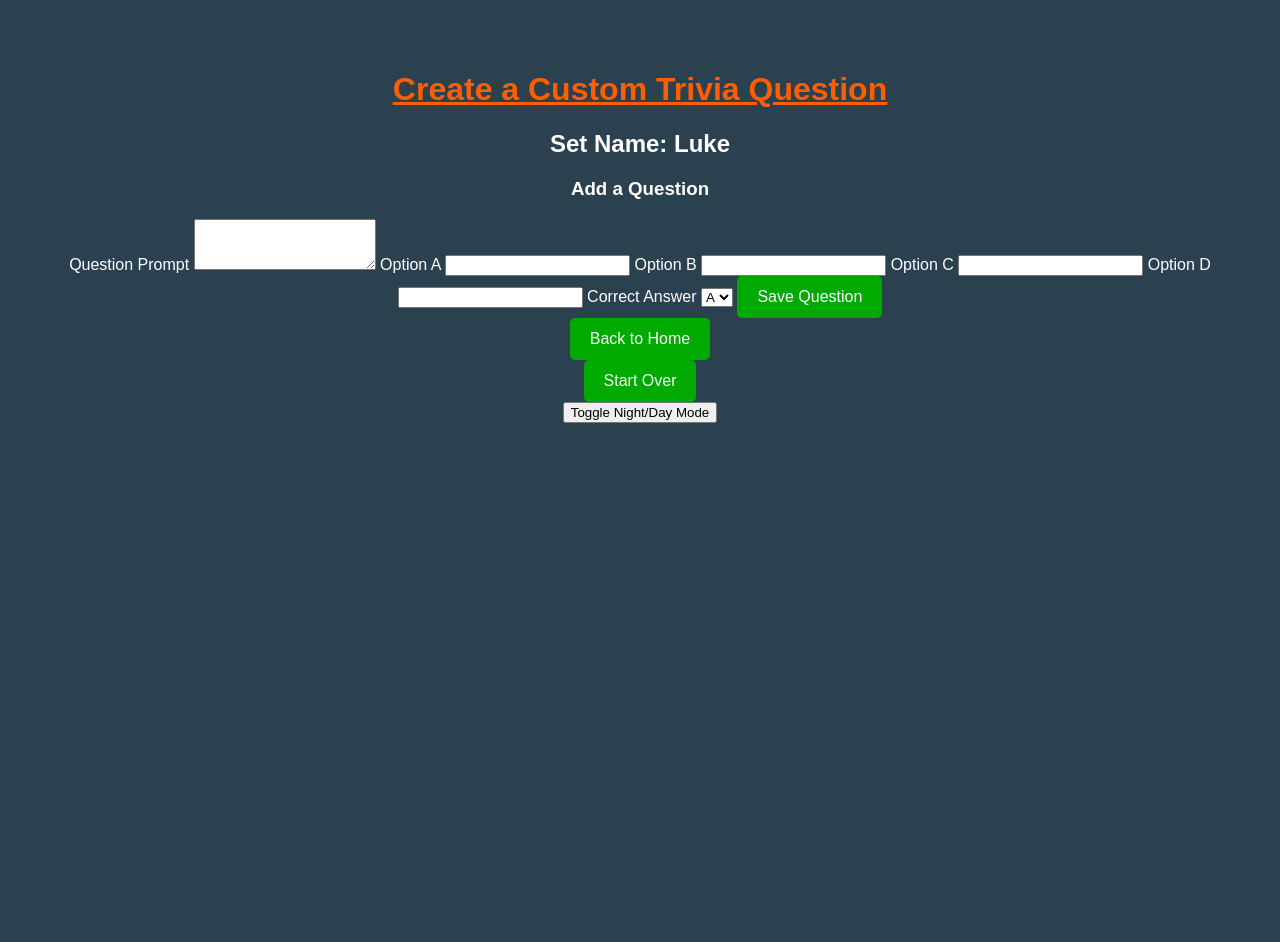
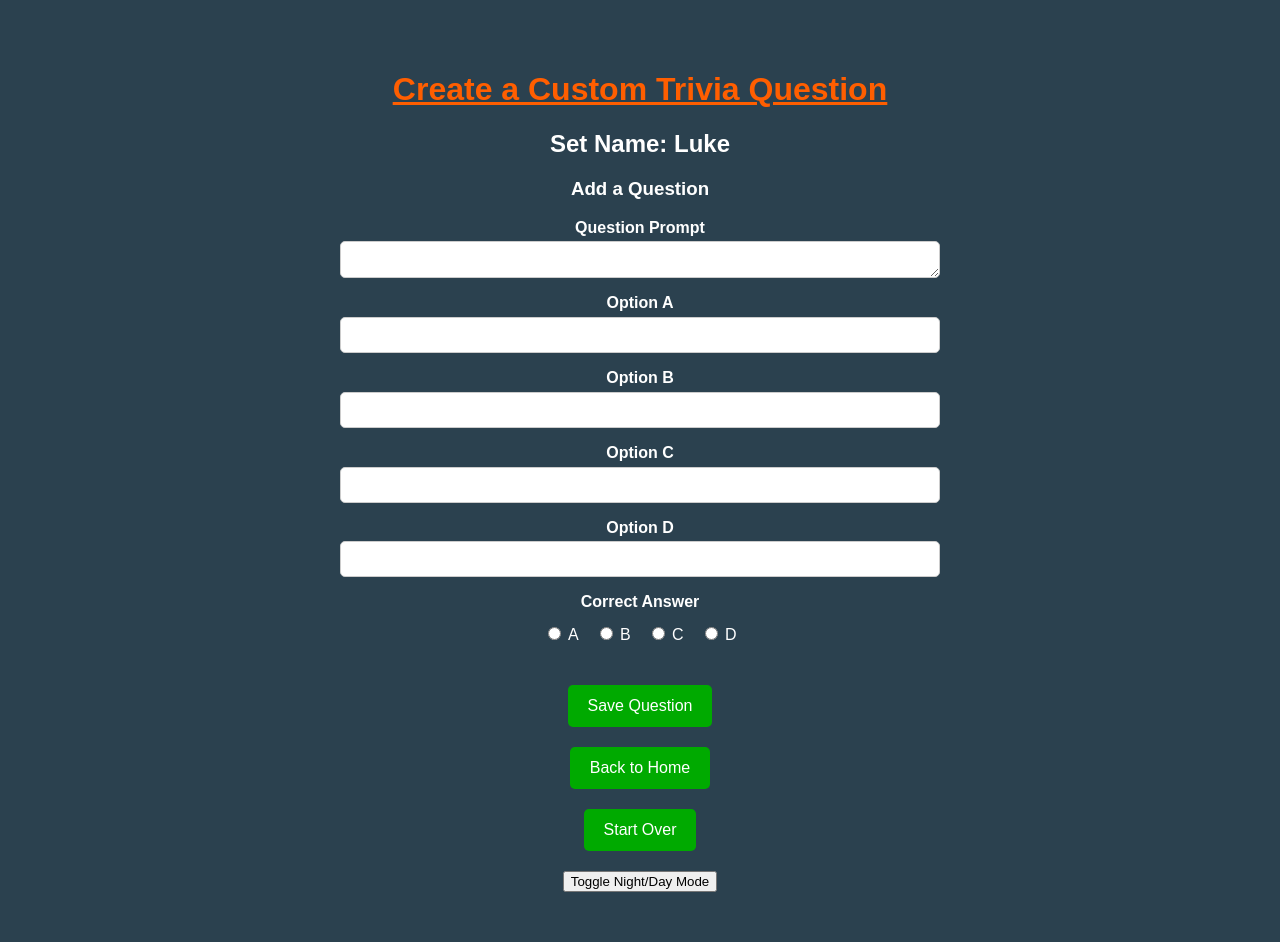
Before and after one commit to davidmorseiii/project-g2, a Flask app: page /custom in a window 1280 px wide. Before the commit the page ends 423 px from the top, so only its background shows below. Run offline with Flask 3, Linux system fonts and the light colour scheme; a user stored in the database is signed in.

Commit message:
CSS for custom_game.html. Made buttons highlight on hover.

```diff
--- a/src/static/style.css
+++ b/src/static/style.css
@@ -165,3 +165,54 @@ body.night-mode .styled-table tbody tr:nth-of-type(even) {
 body.night-mode .styled-table tbody tr:hover {
     background-color: #3a3a3a;
 }
+
+.custom-form {
+    display: flex;
+    flex-direction: column;
+    gap: 1rem;
+    align-items: center;
+    width: 100%;
+    max-width: 600px;
+    margin: 0 auto;
+}
+
+.form-group {
+    display: flex;
+    flex-direction: column;
+    width: 100%;
+}
+
+.form-group label {
+    margin-bottom: 0.3rem;
+    font-weight: bold;
+}
+
+.form-group input,
+.form-group textarea,
+.form-group select {
+    padding: 0.5rem;
+    font-size: 1rem;
+    border-radius: 5px;
+    border: 1px solid #ccc;
+}
+
+.form-actions {
+    margin-top: 20px;
+    text-align: center;
+}
+
+.radio-options {
+    display: flex;
+    gap: 1rem;
+    justify-content: center;
+    margin-top: 0.5rem;
+}
+
+.radio-options label {
+    font-weight: normal;
+}
+
+button:hover,
+.primary-btn:hover {
+    background-color: #218838;
+}
--- a/src/templates/custom_game.html
+++ b/src/templates/custom_game.html
@@ -28,38 +28,58 @@
         <h3>Add a Question</h3>
 
         <form method="POST" class="custom-form">
+            <div class="form-group">
                 <label for="prompt">Question Prompt</label>
-            <textarea id="prompt" name="prompt" required rows="3"></textarea>
+                <textarea id="prompt" name="prompt" required rows="1"></textarea>
+            </div>
 
+            <div class="form-group">
                 <label for="option_a">Option A</label>
                 <input id="option_a" name="option_a" type="text" required>
-
+            </div>
+            <div class="form-group">
                 <label for="option_b">Option B</label>
                 <input id="option_b" name="option_b" type="text" required>
-
+            </div>
+            <div class="form-group">
                 <label for="option_c">Option C</label>
                 <input id="option_c" name="option_c" type="text" required>
-
+            </div>
+            <div class="form-group">
                 <label for="option_d">Option D</label>
                 <input id="option_d" name="option_d" type="text" required>
+            </div>
 
-            <label for="correct">Correct Answer</label>
-            <select id="correct" name="correct" required>
-                <option value="0">A</option>
-                <option value="1">B</option>
-                <option value="2">C</option>
-                <option value="3">D</option>
-            </select>
+            <div class="form-group">
+                <label>Correct Answer</label>
+                <div class="radio-options">
+                    <label><input type="radio" name="correct" value="0" required> A</label>
+                    <label><input type="radio" name="correct" value="1"> B</label>
+                    <label><input type="radio" name="correct" value="2"> C</label>
+                    <label><input type="radio" name="correct" value="3"> D</label>
+                </div>
+            </div>
 
-            <button type="submit">Save Question</button>
+            <div class="form-actions">
+                <button type="submit" class="primary-btn">Save Question</button>
+            </div>
         </form>
+
+        <div class="form-actions">
             <form action="/" method="get">
                 <button type="submit">Back to Home</button>
             </form>
+        </div>
+
+        <div class="form-actions">
             <form method="post" action="/custom?reset=true">
                 <button type="submit">Start Over</button>
             </form>
+        </div>
+        <div class="form-actions">
             <button id="modeToggle">Toggle Night/Day Mode</button>
+        </div>
+
         {% endif %}
     </div>
     <script>
```
Lines whose indentation alone changed are shown as unchanged.
